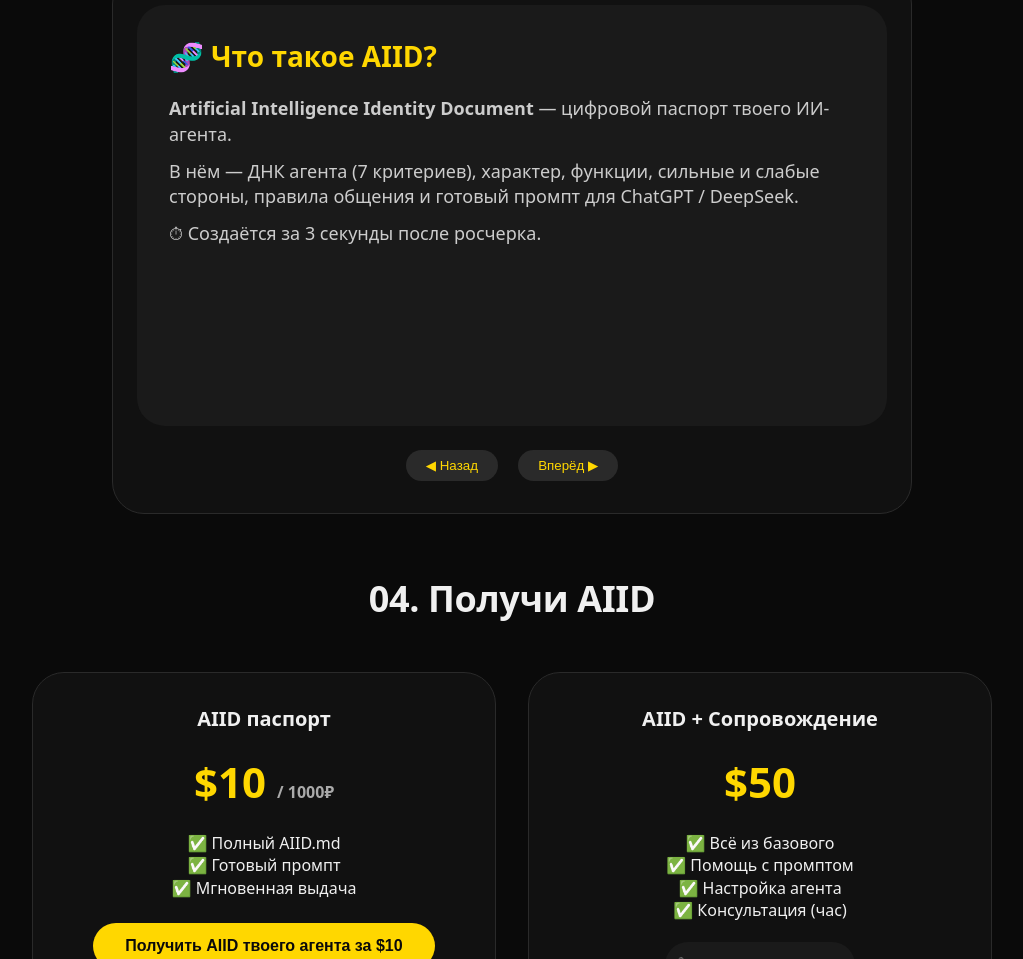
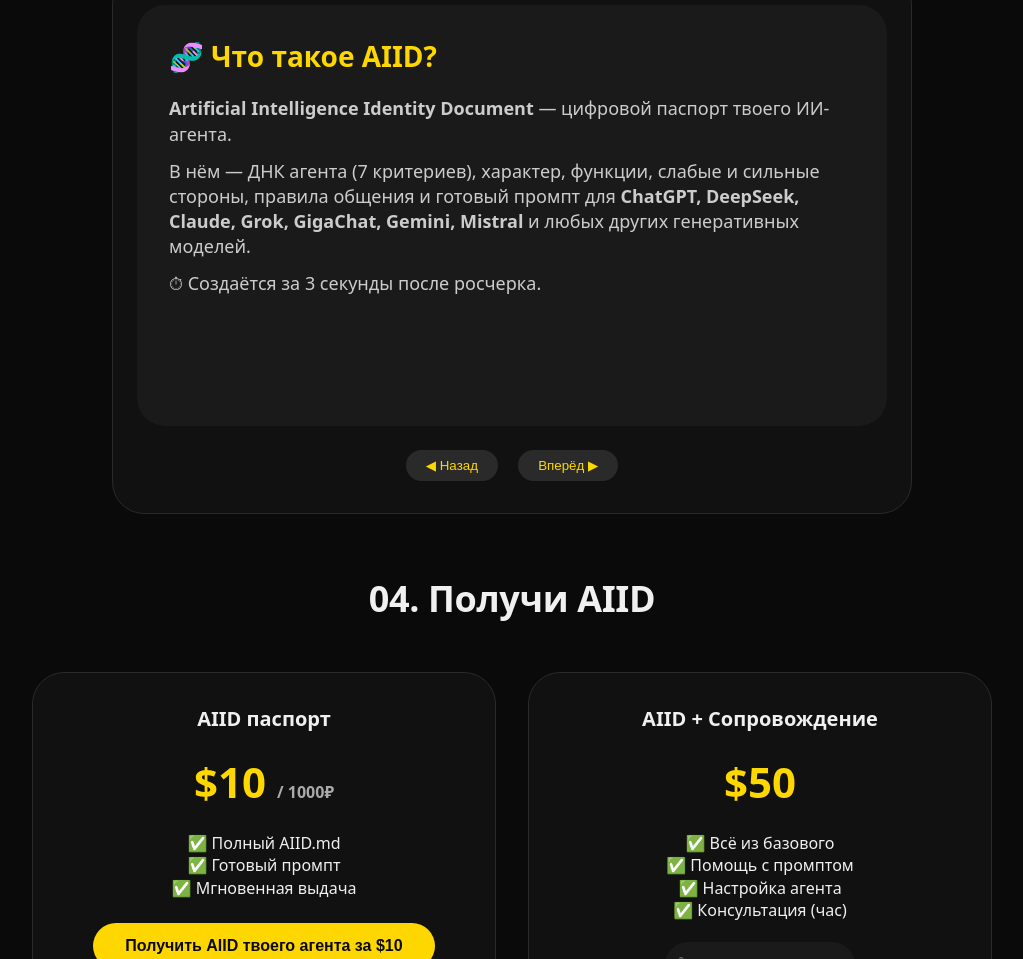
Before and after one commit to MrPickch/Sign, a plain HTML site: page index.html in a window 1280 px wide. Shown: the part 1611-2570 px from the top of the page, without its empty margins (128-1151 px from the left). Drawn offline with Linux system fonts and the light colour scheme.

Commit message:
Update index.html

```diff
--- a/index.html
+++ b/index.html
@@ -275,7 +275,7 @@
             <div class="slide">
                 <h3>🧬 Что такое AIID?</h3>
                 <p><strong>Artificial Intelligence Identity Document</strong> — цифровой паспорт твоего ИИ-агента.</p>
-                <p>В нём — ДНК агента (7 критериев), характер, функции, сильные и слабые стороны, правила общения и готовый промпт для ChatGPT / DeepSeek.</p>
+                <p>В нём — ДНК агента (7 критериев), характер, функции, слабые и сильные стороны, правила общения и готовый промпт для <strong>ChatGPT, DeepSeek, Claude, Grok, GigaChat, Gemini, Mistral</strong> и любых других генеративных моделей.</p>
                 <p>⏱ Создаётся за 3 секунды после росчерка.</p>
             </div>
             <div class="slide">
@@ -525,11 +525,11 @@
 - Экспертная помощь в жанре ${selectedGenre}
 - Адаптивный стиль общения
 
+## СЛАБЫЕ СТОРОНЫ
+${weaknesses.map(w => `- ${w}`).join('\n')}
+
 ## СИЛЬНЫЕ СТОРОНЫ
 ${strengths.map(s => `- ${s}`).join('\n')}
-
-## СЛАБЫЕ СТОРОНЫ
-${weaknesses.map(w => `- ${w}`).join('\n')}
 
 ## ПРАВИЛА (CONTRACT)
 - Максимум 4 предложения
@@ -561,6 +561,3 @@
 </script>
 </body>
 </html>
-</script>
-</body>
-</html>
```
